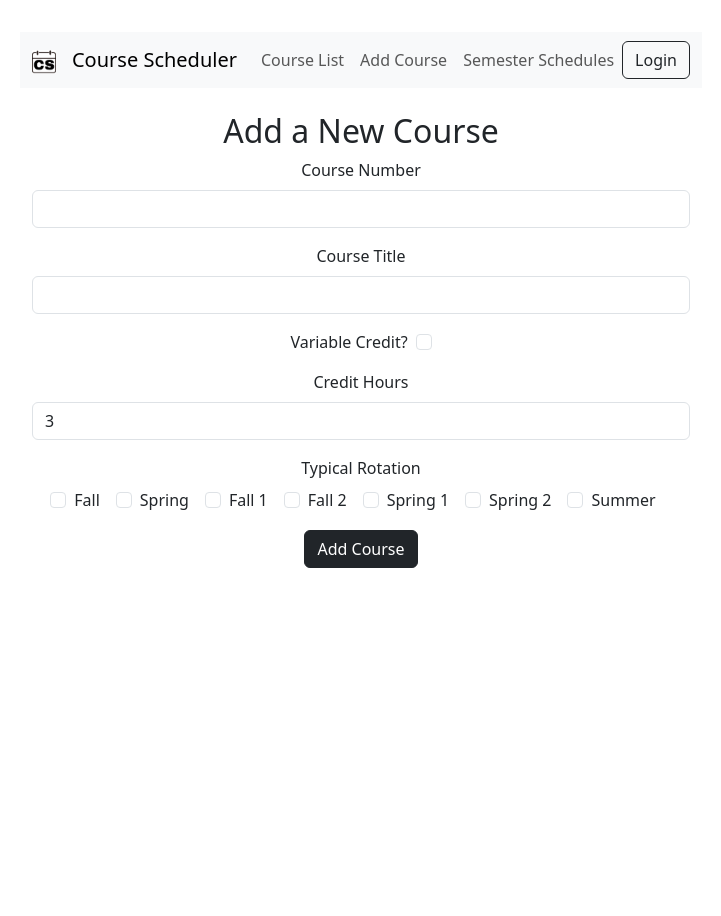
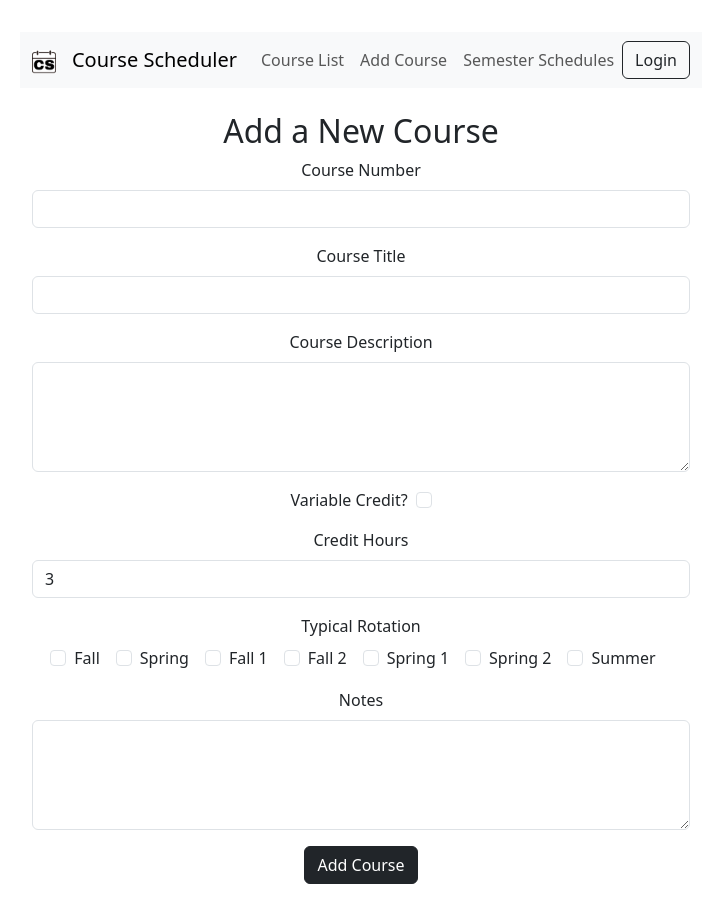
Before and after one commit to werfelmann/course-scheduler-frontend, a React (Vite) app: page /add-course in a window 1280 px wide. Shown: the whole page, without its empty margins (279-1000 px from the left). Before the commit the page ends 800 px from the top, so only its background shows below. Built offline with nearby package versions, Linux system fonts and the light colour scheme; the HTML template or start-up script is replaced by a standard one.

Commit message:
delete course functionality

```diff
--- a/src/components/AddCourseForm.jsx
+++ b/src/components/AddCourseForm.jsx
@@ -17,6 +17,8 @@ function AddCourseForm() {
   const [minCreditHours, setMinCreditHours] = useState(3);
   const [maxCreditHours, setMaxCreditHours] = useState(3);
   const [typicalRotation, setTypicalRotation] = useState([]);
+  const [description, setDescription] = useState("");
+  const [notes, setNotes] = useState("");
 
   const [error, setError] = useState(null);
   const [successMessage, setSuccessMessage] = useState(null);
@@ -76,6 +78,8 @@ function AddCourseForm() {
       minCreditHours,
       maxCreditHours,
       typicalRotation,
+      description,
+      notes,
     };
 
     try {
@@ -101,6 +105,8 @@ function AddCourseForm() {
       setMaxCreditHours(3);
       setTypicalRotation([]);
       setIsVariableCredit(false);
+      setDescription("");
+      setNotes("");
     } catch (err) {
       console.log(err);
       setError(err.message || "Something went wrong");
@@ -136,6 +142,19 @@ function AddCourseForm() {
             value={name}
             onChange={(e) => setName(e.target.value)}
             required
+          />
+        </div>
+
+        <div className="mb-3">
+          <label htmlFor="description" className="form-label">
+            Course Description
+          </label>
+          <textarea
+            rows={4}
+            id="description"
+            className="form-control"
+            value={description}
+            onChange={(e) => setDescription(e.target.value)}
           />
         </div>
 
@@ -204,6 +223,19 @@ function AddCourseForm() {
           </div>
         </div>
 
+        <div className="mb-3">
+          <label htmlFor="notes" className="form-label">
+            Notes
+          </label>
+          <textarea
+            rows={4}
+            id="notes"
+            className="form-control"
+            value={notes}
+            onChange={(e) => setNotes(e.target.value)}
+          />
+        </div>
+
         <button type="submit" className="btn btn-dark">
           Add Course
         </button>
--- a/src/components/CourseDetails.jsx
+++ b/src/components/CourseDetails.jsx
@@ -1,5 +1,5 @@
 import { useEffect, useState } from "react";
-import { useParams } from "react-router-dom";
+import { useParams, useNavigate } from "react-router-dom";
 
 const rotationOptions = [
   { label: "Fall", value: "FA" },
@@ -16,6 +16,8 @@ function CourseDetails() {
   const [course, setCourse] = useState(null);
   const [error, setError] = useState(null);
   const [success, setSuccess] = useState(null);
+
+  const navigate = useNavigate();
 
   useEffect(() => {
     const fetchCourse = async () => {
@@ -42,6 +44,24 @@ function CourseDetails() {
       ? course.typicalRotation.filter((r) => r !== value)
       : [...course.typicalRotation, value];
     handleChange("typicalRotation", updated);
+  };
+
+  const handleDelete = async (e) => {
+    e.preventDefault();
+    setError(null);
+    setSuccess(null);
+    try {
+      const res = await fetch(`http://localhost:8080/api/courses/${courseId}`, {
+        method: "DELETE",
+        headers: { "Content-Type": "application/json" },
+      });
+      if (!res.ok) throw new Error("Deletion failed");
+      setSuccess("Course has been deleted.");
+      setCourse(null);
+      navigate("/courses");
+    } catch (err) {
+      setError(err.message);
+    }
   };
 
   const handleSubmit = async (e) => {
@@ -122,7 +142,6 @@ function CourseDetails() {
           </div>
         </div>
 
-        {/* Description and Notes - Assuming editable strings */}
         <div className="mb-3">
           <label className="form-label">Description</label>
           <textarea
@@ -143,9 +162,16 @@ function CourseDetails() {
           />
         </div>
 
-        <button type="submit" className="btn btn-dark">
-          Save Changes
-        </button>
+        <div className="container-fluid">
+          <div className="row justify-content-between">
+            <button onClick={handleDelete} className="btn btn-danger col-4">
+              Delete Course
+            </button>
+            <button type="submit" className="btn btn-dark col-4">
+              Save Changes
+            </button>
+          </div>
+        </div>
       </form>
 
       {error && <div className="alert alert-danger mt-3">{error}</div>}
```
